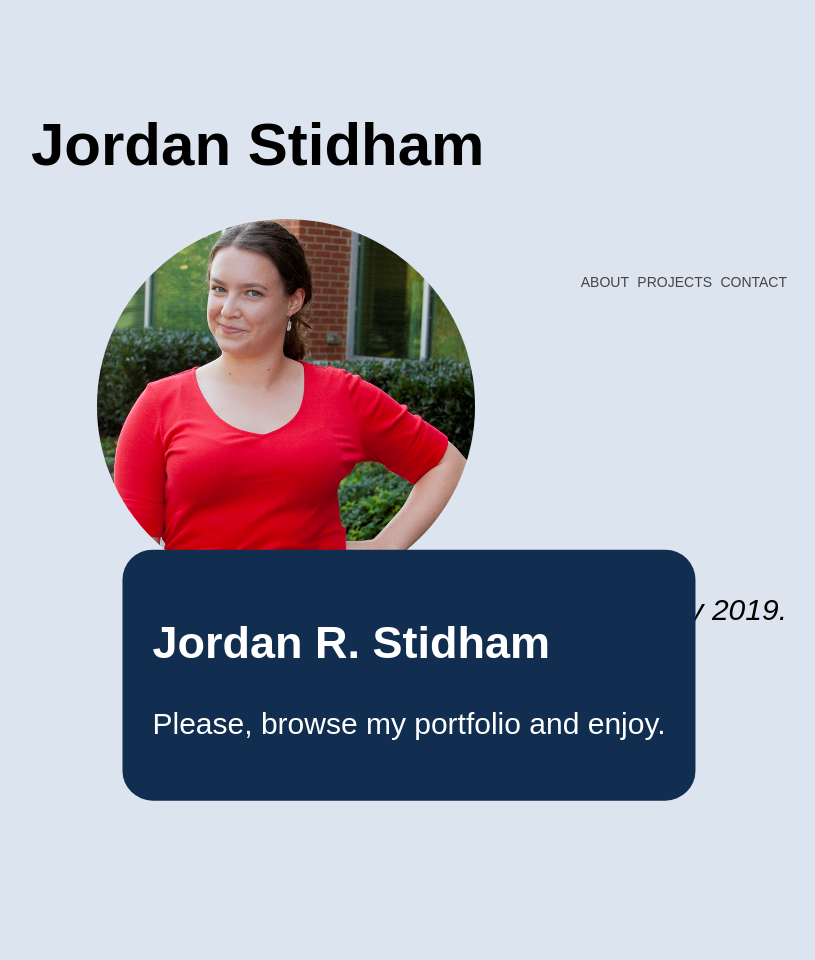
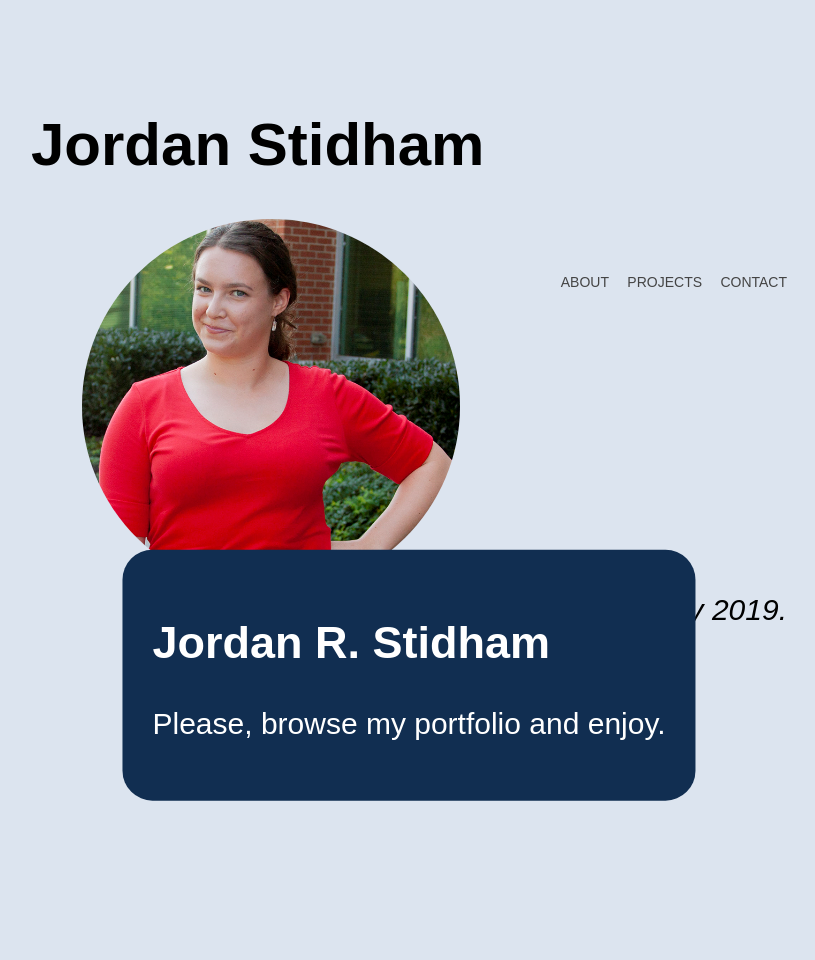
Before and after one commit to jordanstidham/PORTFOLIO, a Jekyll site: the page built from README.md, in a window 1280 px wide. Shown: the whole page, without its empty margins (231-1046 px from the left). Built offline with Jekyll 4.4.1, drawn with Linux system fonts in a browser that asks for light colours; our own code applies the rules of GitHub Pages for plain Markdown files.

Commit message:
Update main.css

```diff
--- a/css/main.css
+++ b/css/main.css
@@ -32,7 +32,7 @@
 }
 .main-menu>li {
     display: inline-block;
-
+    margin-left: 10px;
     padding: 10px 0px;
     font-size: 20px;
     transition: .4s;
@@ -53,7 +53,8 @@
     display: block;
     height: 5px;
     background-color: #112E51;
-
+    margin-left: -10px;
+    margin-top: 30px;
     position: absolute;
     top: 0;
     width: 0%;
@@ -89,7 +90,7 @@
     border-right: 20px solid transparent;
     border-bottom: 30px solid white;
     position: absolute;
-
+    margin: -30px 0px 0px
 }
 
 .sub-menu>li{
```
